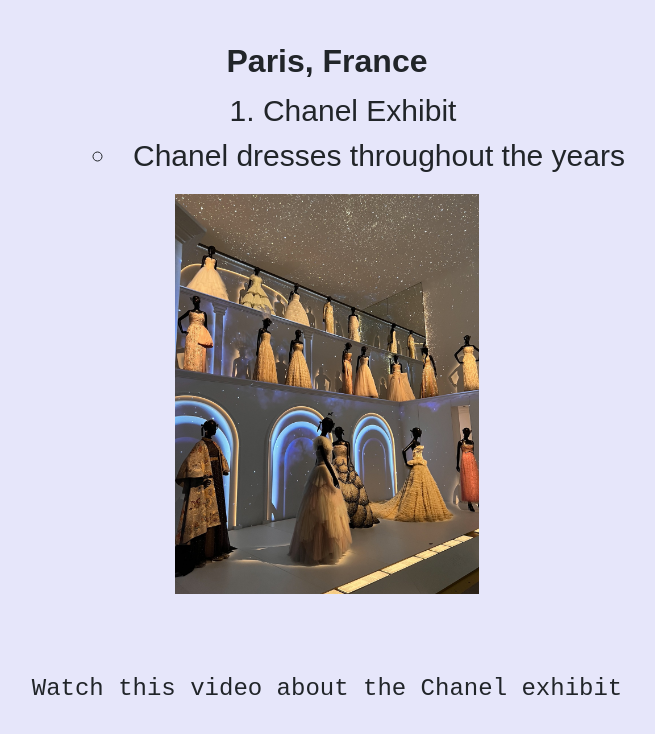
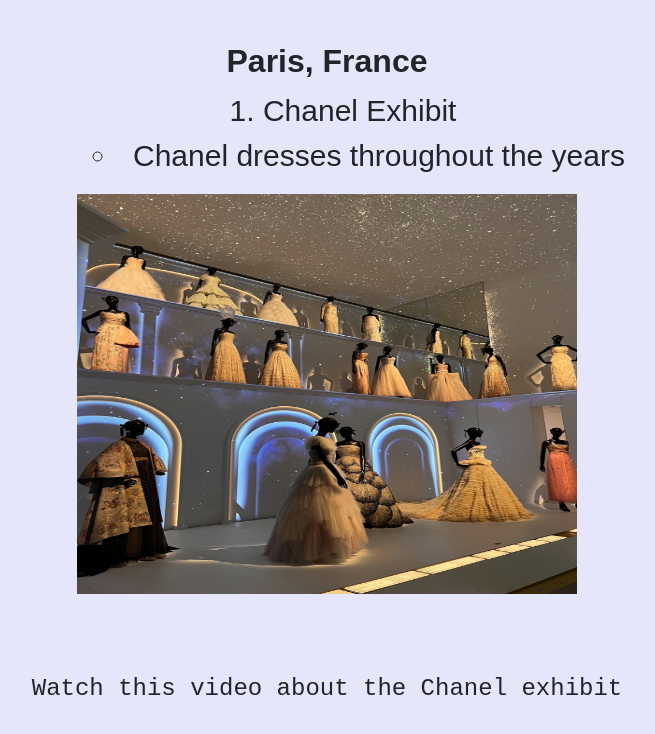
Before and after one commit to Merzwill20/IS201final, a plain HTML site: page scratch.html in a window 1280 px wide. Shown: the part 1348-2082 px from the top of the page, without its empty margins (313-968 px from the left). Drawn offline with Linux system fonts and the light colour scheme.

Commit message:
Add files via upload

```diff
--- a/scratch.html
+++ b/scratch.html
@@ -58,7 +58,7 @@
             </ul>
         </li>
     </ol>
-    <img src="./assets/img/Chanel Factory copy.jpg" alt="Chanel width="500" height="400">
+    <img src="./assets/img/Chanel Factory copy.jpg" alt="Chanel" width="500" height="400">
     <br>
     <br>
     </div>
```
